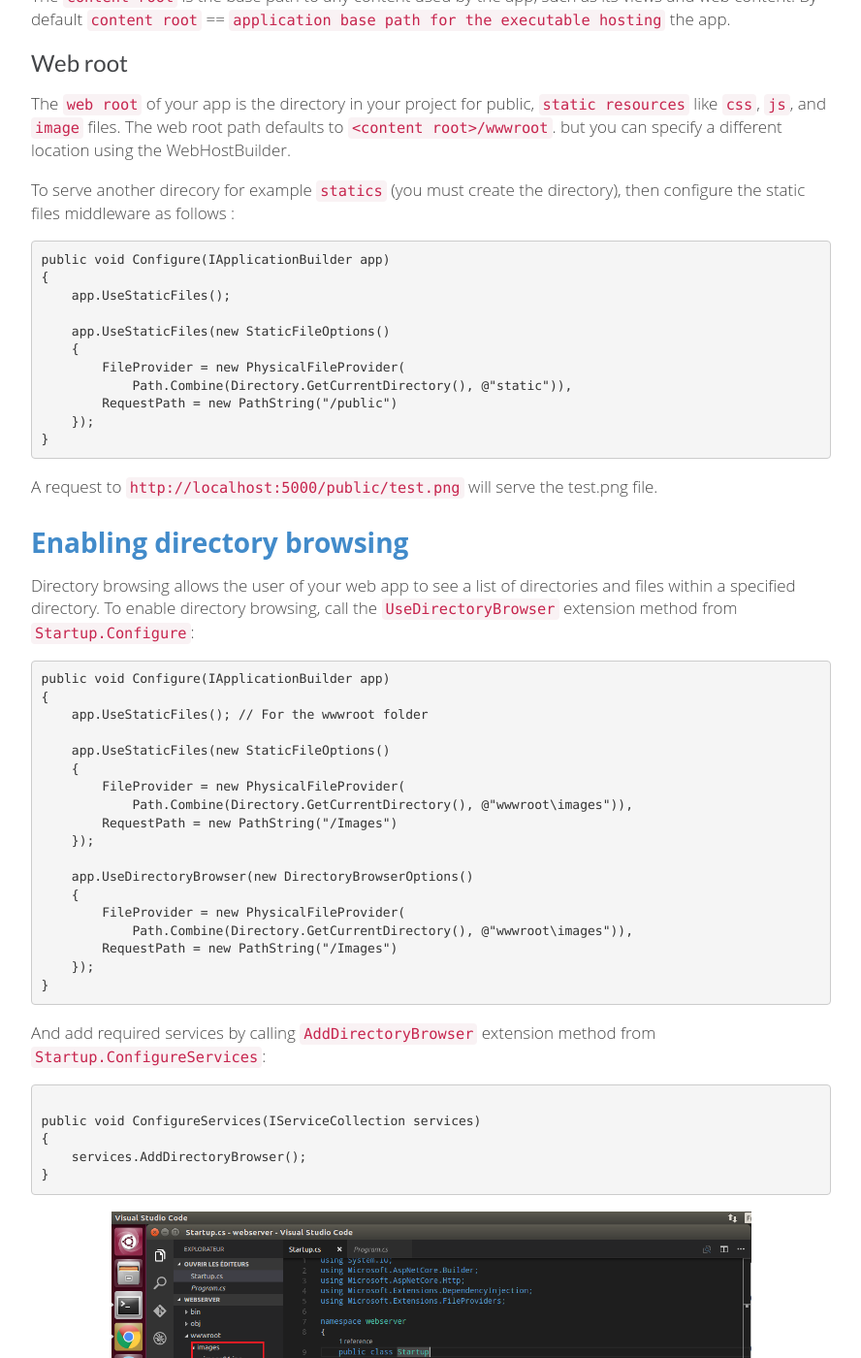
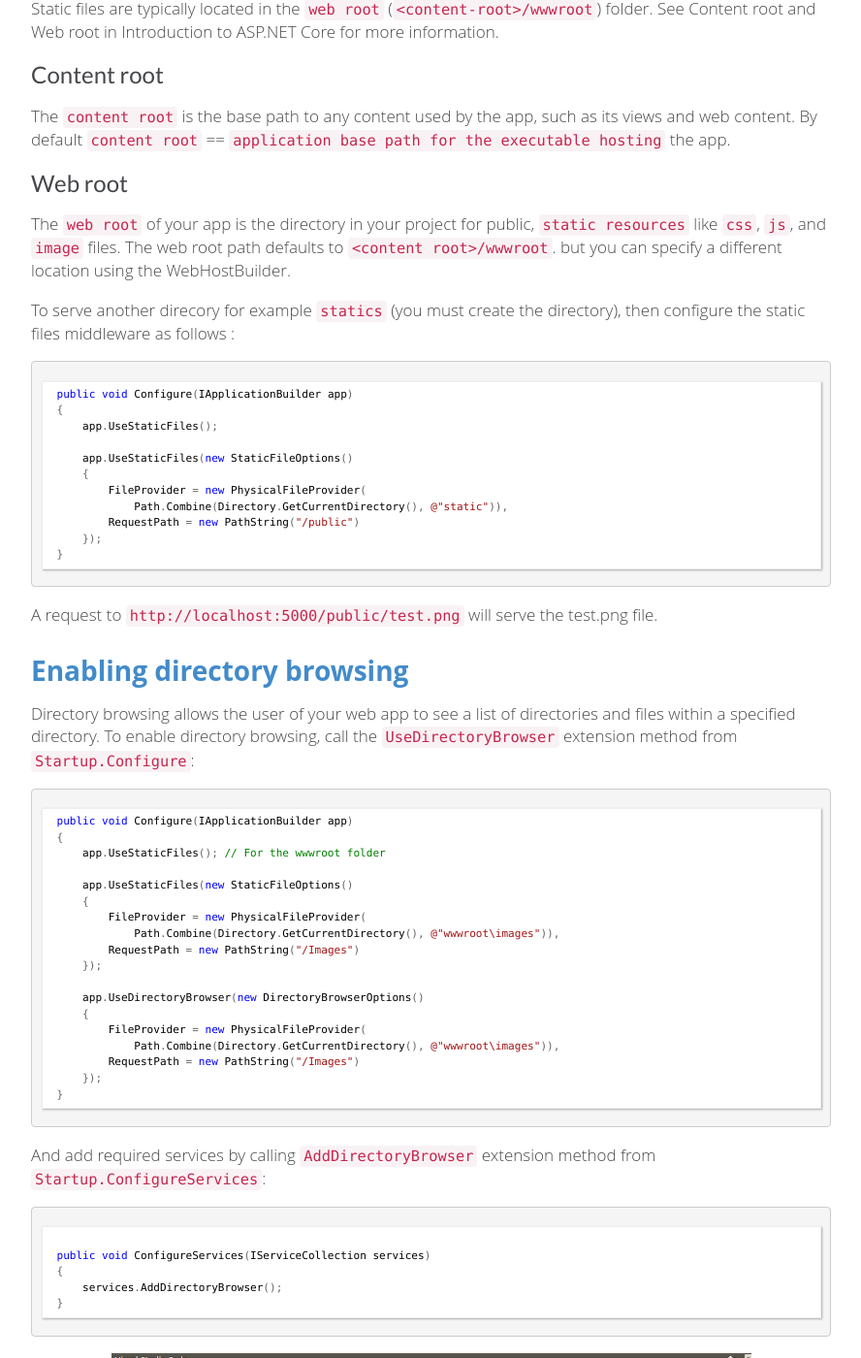
Before and after one commit to malekbenz/malekbenz, a Jekyll site: the page built from _posts/2016-08-10-Serving-static-content-with-AspNet-core.md, in a window 1280 px wide and 1400 px high, scrolled down 6566 px. Shown: the whole window at 97% size, without its empty margins (53-941 px from the left). Built offline with Jekyll 4.4.1, drawn with Linux system fonts in a browser that asks for light colours; nearby versions of some CDN libraries; comment, search, counter and statistics services are not loaded; some of the changed text lies outside the part shown.

Commit message:
add code.css

````diff
--- a/_includes/head.html
+++ b/_includes/head.html
@@ -17,6 +17,8 @@
 	<link rel="stylesheet" href="/css/font-awesome.min.css">
 
 	<link rel="stylesheet" href="{{site.baseurl}}/css/style.css">
+
+	<link rel="stylesheet" href="{{site.baseurl}}/css/code.css">
 	<!--<link rel="stylesheet" href="{{site.baseurl}}/css/screen.css">-->
 
 	<!--<link rel="stylesheet/less" type="text/css" href="/css/style.less" />-->
--- a/_posts/2016-08-10-Serving-static-content-with-AspNet-core.md
+++ b/_posts/2016-08-10-Serving-static-content-with-AspNet-core.md
@@ -35,7 +35,7 @@ Create a `webserver` directory to hold your application, and make that your work
 
 Update the project.json file to add the Kestrel HTTP server & StaticFiles packages as a dependency:
 
-```
+```csharp
     {
     "version": "1.0.0-*",
     "buildOptions": {
@@ -71,7 +71,7 @@ and run `dotnet restore`
 
 Update the code in Program.cs to setup and start the Web host:
 
-```
+```csharp
 using System;
 using Microsoft.AspNetCore.Hosting;
 
@@ -105,7 +105,7 @@ The static file middleware can be configured by adding a dependency on the `Micr
 Calling the `UseStaticFiles` extension method from Startup.Configure
 
 
-```
+```csharp
 // Startup.cs
     using System;
     using Microsoft.AspNetCore.Builder;
@@ -146,7 +146,7 @@ Create `index.html` file and  put some images under `wwwroot` directory:
 
 Notice that you must specify the name of a file to serve, in order to server a `default` file call the `UseDefaultFiles` extension method from `Startup.Configure` as follows.
 
-```
+```csharp
     public void Configure(IApplicationBuilder app)
         {
             app.UseDefaultFiles();
@@ -207,7 +207,7 @@ but you can specify a different location using the WebHostBuilder.
 
 To serve another direcory for example `statics` (you must create the directory), then configure the static files middleware as follows :
 
-```
+```csharp
 public void Configure(IApplicationBuilder app)
 {
     app.UseStaticFiles();
@@ -227,7 +227,7 @@ A request to `http://localhost:5000/public/test.png` will serve the test.png fil
 
 Directory browsing allows the user of your web app to see a list of directories and files within a specified directory. To enable directory browsing, call the `UseDirectoryBrowser` extension method from `Startup.Configure`:
 
-```
+```csharp
 public void Configure(IApplicationBuilder app)
 {
     app.UseStaticFiles(); // For the wwwroot folder
@@ -250,7 +250,7 @@ public void Configure(IApplicationBuilder app)
 
 And add required services by calling `AddDirectoryBrowser` extension method from `Startup.ConfigureServices`:
 
-```
+```csharp
 
 public void ConfigureServices(IServiceCollection services)
 {
@@ -268,7 +268,7 @@ The code above allows `directory browsing` of the `wwwroot/images` direcory usin
 
 You can use `UseFileServer` to enables static files and the default file to be served and allow directory browsing:
 
-```
+```csharp
 app.UseFileServer(enableDirectoryBrowsing: true);
 
 ```
--- /dev/null
+++ b/css/code.css
@@ -0,0 +1,40 @@
+/* Styles for C# Code Format http://www.manoli.net/csharpformat/format.aspx */
+
+.csharpcode .rem, .highlight .c1, .highlight .cs, .highlight .c, .highlight .cm, .highlight .nn { color: #008000; }
+.csharpcode .kwrd, .highlight .kt, .highlight .k, .highlight .kd { color: #0000ff; }
+.csharpcode .str, .highlight .s, .highlight .s1 { color: #a31515; }
+.csharpcode .op { color: #0000c0; }
+.csharpcode .preproc { color: #cc6633; }
+.csharpcode .asp { background-color: #ffff00; }
+.csharpcode .html { color: #800000; }
+.csharpcode .attr, .highlight .na { color: #ff0000; }
+.csharpcode .alt
+{
+	background-color: #f4f4f4;
+	width: 100%;
+	margin: 0em;
+}
+.csharpcode .lnum { color: #606060; }
+
+/*
+
+Visual Studio-like style based on original C# coloring by Jason Diamond <jason@diamond.name>
+
+*/
+pre code {
+  font-family: Consolas,Menlo,Monaco,"Andale Mono","lucida console","Courier New",monospace;
+  font-size: 0.85em;
+  line-height: 1.5;
+  display: block;
+  background: #fff;
+  color: #000;
+  border: solid 1px #eee;
+  box-shadow: 1px 1px 2px #aaa;
+  margin: 10px 0 8px 0;
+  padding: 5px 15px;
+  overflow-x: auto;
+  word-wrap: break-word;
+}
+
+.highlight .m { color: #009999 } /* Literal Number */
+.highlight .o, .highlight .p, .highlight .p-indicator, .highlight .nv { color: #666666 } /* Operator */
````
Also changed, not shown: images/dotnet/version.png, images/dotnet/webserver01.png, images/dotnet/webserverStartup.png, images/dotnet/webserverbrowsedir.png, images/dotnet/webserverproject.png.
